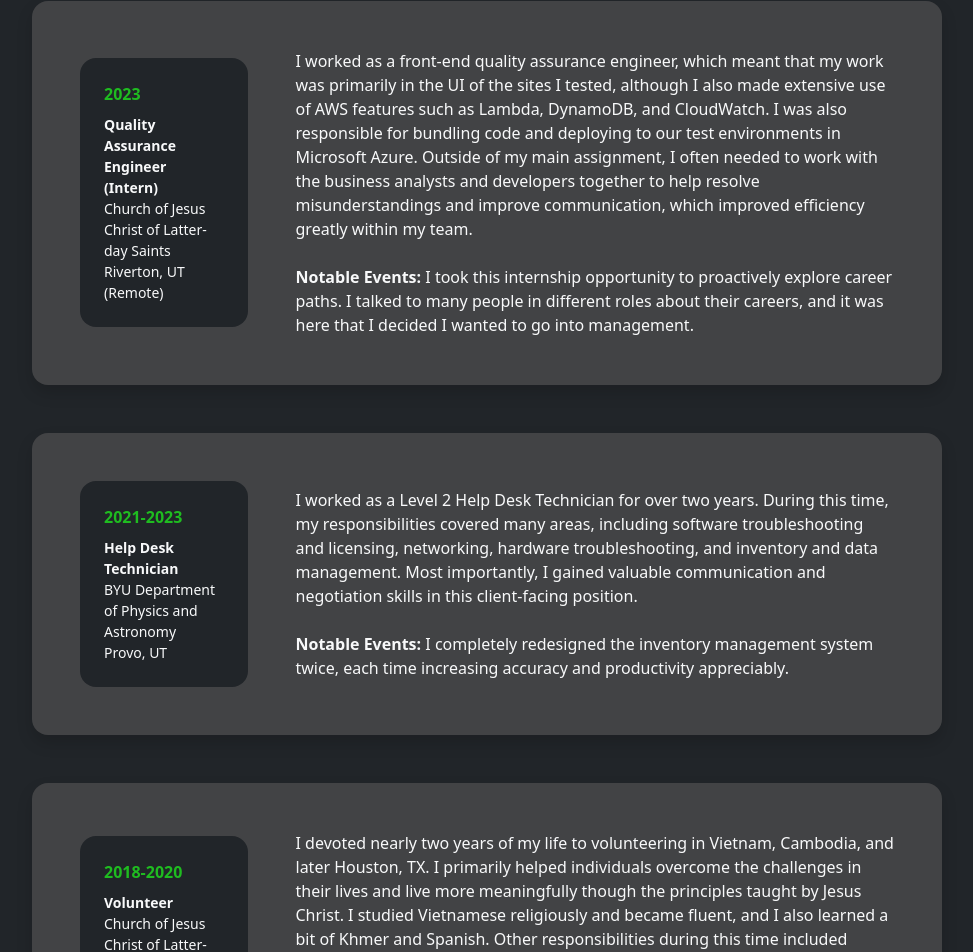
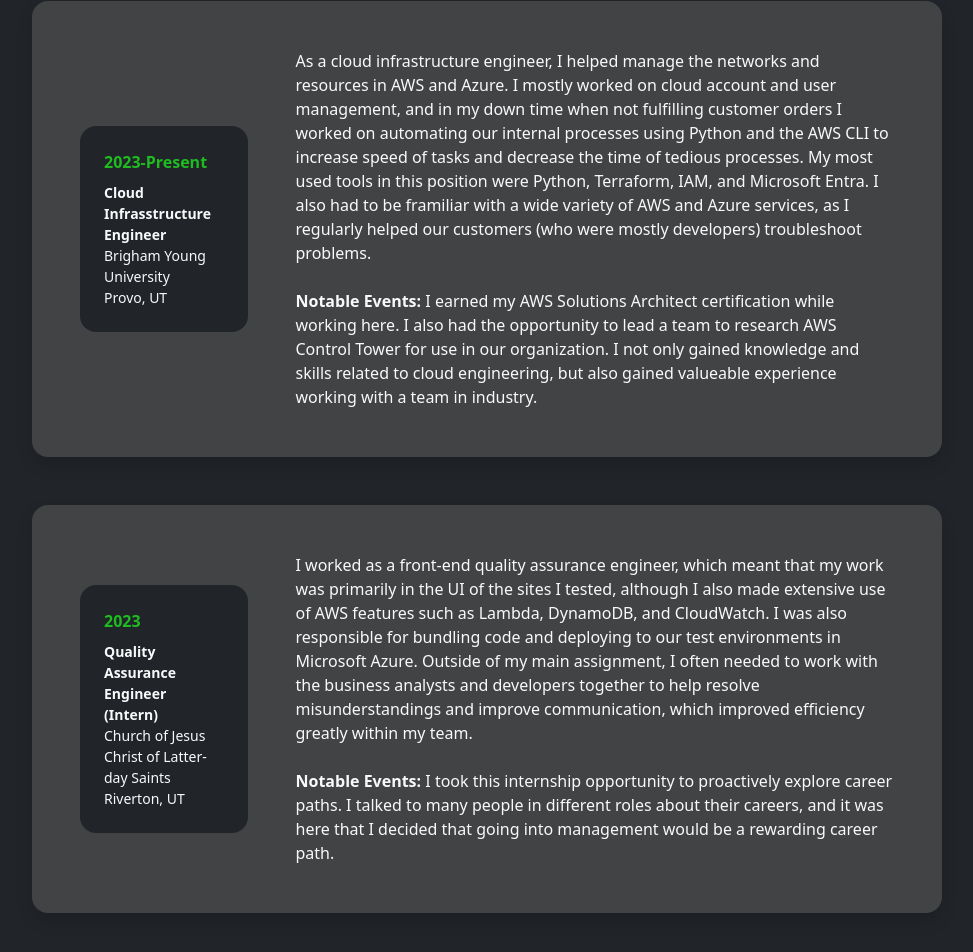
Before and after one commit to Jbird757/resume-site, a React (Create React App) app: page /Resume in a window 1280 px wide. Shown: the part 275-1227 px from the top of the page, without its empty margins (153-1126 px from the left). Built offline with nearby package versions, Linux system fonts and the light colour scheme.

Commit message:
Updated job experience

```diff
--- a/src/components/ResumeContents.js
+++ b/src/components/ResumeContents.js
@@ -19,10 +19,36 @@ const Contents = () => {
                                 <div className="row align-items-center gx-5">
                                     <div className="col text-center text-lg-start mb-4 mb-lg-0">
                                         <div className="bg-dark p-4 rounded-4">
+                                            <div className="text-primary-2 fw-bolder mb-2">2023-Present</div>
+                                            <div className="text-light small fw-bolder">Cloud Infrasstructure Engineer</div>
+                                            <div className="small text-light fw-light">Brigham Young University</div>
+                                            <div className="small text-light fw-light">Provo, UT</div>
+                                        </div>
+                                    </div>
+                                    <div className="col-lg-9">
+                                        <div className="text-light">
+                                            As a cloud infrastructure engineer, I helped manage the networks and resources in AWS and Azure. I mostly worked on cloud account and user management, and in my down time
+                                            when not fulfilling customer orders I worked on automating our internal processes using Python and the AWS CLI to increase speed of tasks and decrease the time of tedious processes.
+                                            My most used tools in this position were Python, Terraform, IAM, and Microsoft Entra. I also had to be framiliar with a wide variety of AWS and Azure services, as I regularly
+                                            helped our customers (who were mostly developers) troubleshoot problems.
+                                            <br></br><br></br>
+                                            <strong>Notable Events:</strong> I earned my AWS Solutions Architect certification while working here. I also had the opportunity to lead a team to research
+                                                AWS Control Tower for use in our organization. I not only gained knowledge and skills related to cloud engineering, but also gained valueable experience
+                                                working with a team in industry.
+                                        </div>
+                                    </div>
+                                </div>
+                            </div>
+                        </div>
+                        <div className="bg-dark-2 card shadow border-0 rounded-4 mb-5">
+                            <div className="card-body p-5">
+                                <div className="row align-items-center gx-5">
+                                    <div className="col text-center text-lg-start mb-4 mb-lg-0">
+                                        <div className="bg-dark p-4 rounded-4">
                                             <div className="text-primary-2 fw-bolder mb-2">2023</div>
                                             <div className="text-light small fw-bolder">Quality Assurance Engineer (Intern)</div>
                                             <div className="small text-light fw-light">Church of Jesus Christ of Latter-day Saints</div>
-                                            <div className="small text-light fw-light">Riverton, UT (Remote)</div>
+                                            <div className="small text-light fw-light">Riverton, UT</div>
                                         </div>
                                     </div>
                                     <div className="col-lg-9">
@@ -33,7 +59,7 @@ const Contents = () => {
                                             and developers together to help resolve misunderstandings and improve communication, which improved efficiency greatly within my team.
                                             <br></br><br></br>
                                             <strong>Notable Events:</strong> I took this internship opportunity to proactively explore career paths. I talked to many people in different
-                                            roles about their careers, and it was here that I decided I wanted to go into management.
+                                            roles about their careers, and it was here that I decided that going into management would be a rewarding career path.
                                         </div>
                                     </div>
                                 </div>
@@ -68,7 +94,7 @@ const Contents = () => {
                                     <div className="col text-center text-lg-start mb-4 mb-lg-0">
                                         <div className="bg-dark p-4 rounded-4">
                                             <div className="text-primary-2 fw-bolder mb-2">2018-2020</div>
-                                            <div className="text-light small fw-bolder">Volunteer</div>
+                                            <div className="text-light small fw-bolder">Volunteer Representative</div>
                                             <div className="small text-light fw-light">Church of Jesus Christ of Latter-day Saints</div>
                                             <div className="small text-light fw-light">Vietnam and Cambodia</div>
                                         </div>
```
